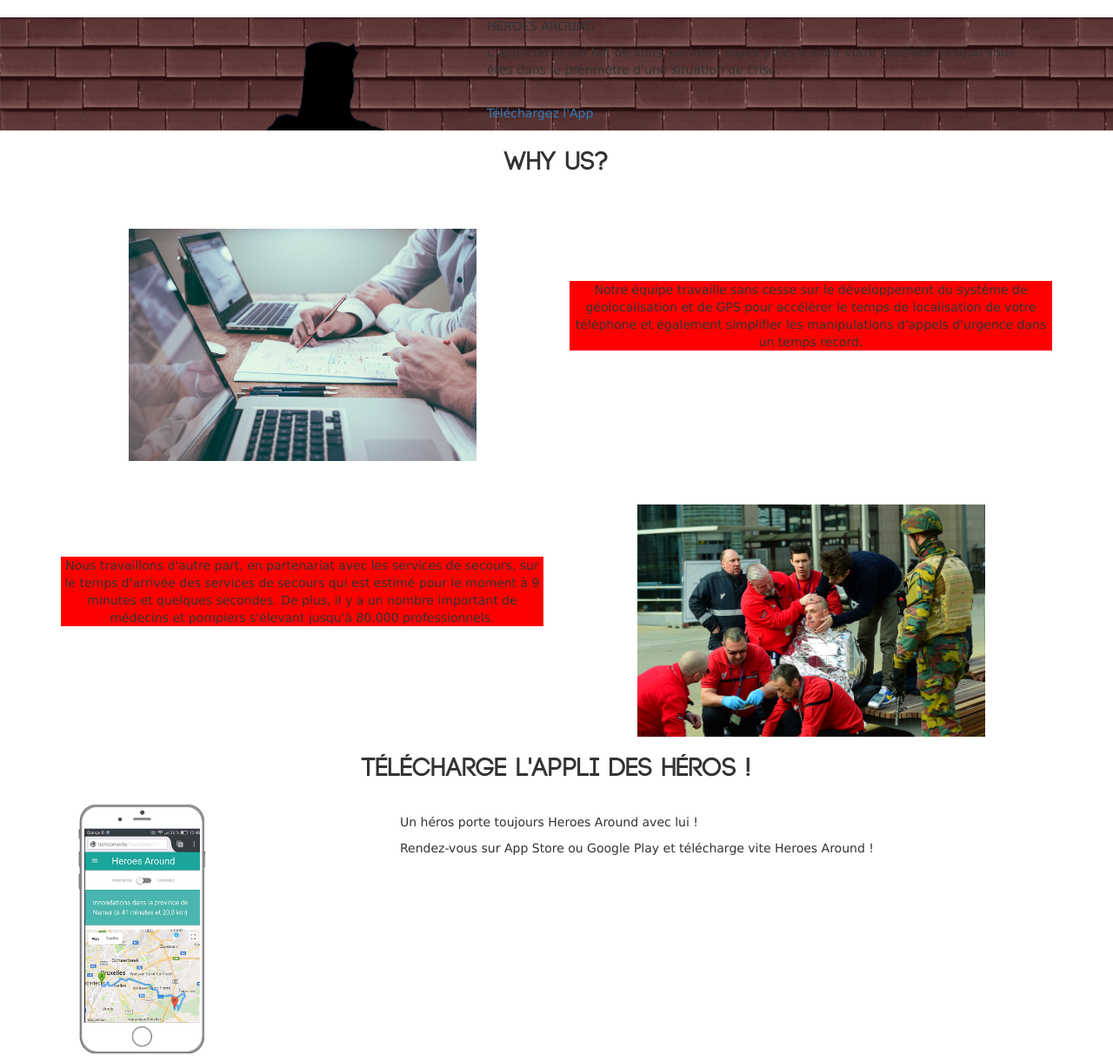
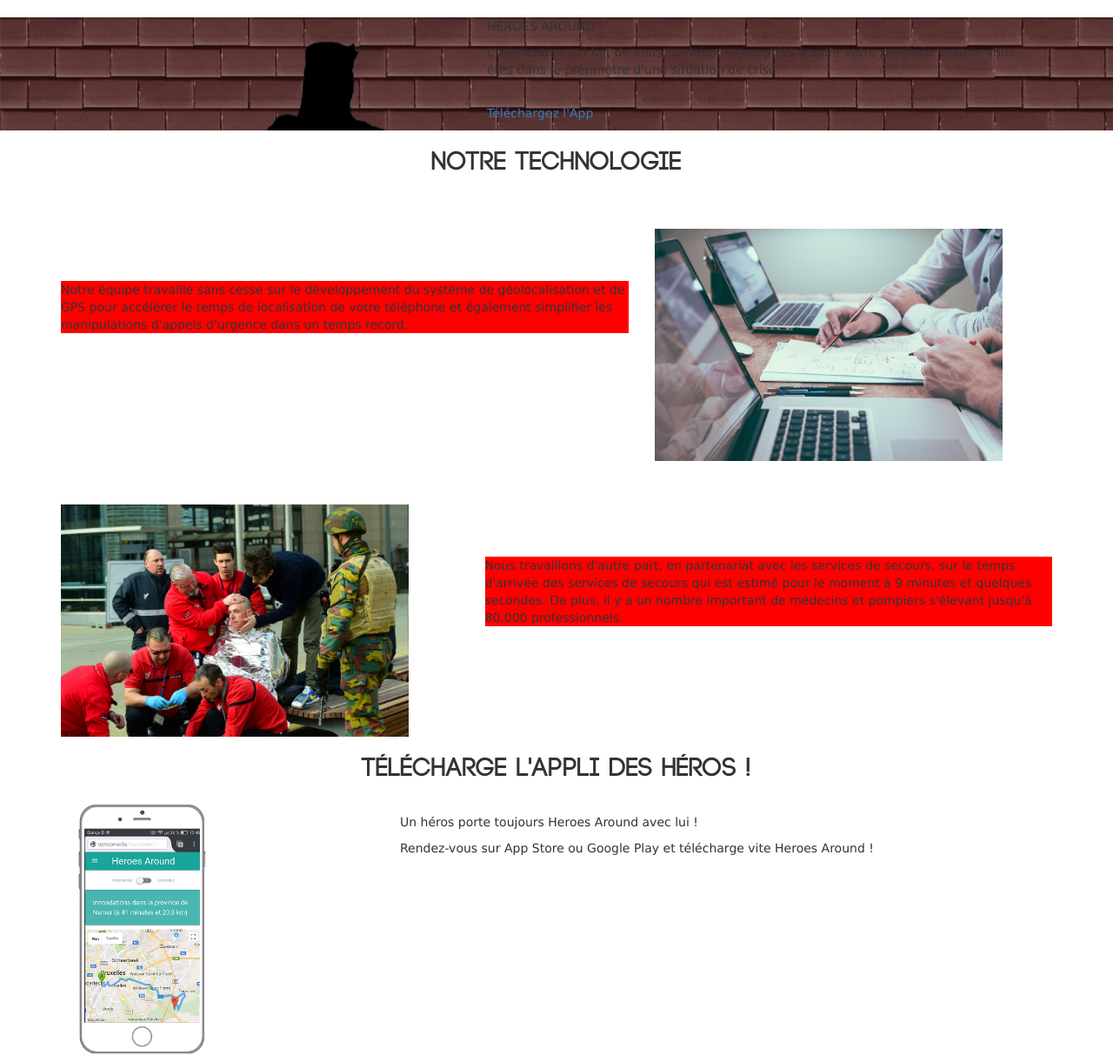
Before and after one commit to l0venothing/heroesAround, a CodeIgniter app: page /database/ in a window 1280 px wide. Shown: the part 66-1287 px from the top of the page at 87% size. Run offline with CodeIgniter, Linux system fonts and the light colour scheme; some libraries are stand-ins or nearby versions.

Commit message:
edit code de tawfiq

```diff
--- a/application/views/article_view.php
+++ b/application/views/article_view.php
@@ -32,37 +32,35 @@
     </header> -->
 
 <div class="row whyus" id="heroes">
-    <h2> Why Us? </h2>
+    <h2>Notre technologie</h2>
 </div>
 
-    <div class="container">
-<div class="row partieun">
+<div class="container">
+    <div class="row partieun">
+        <div class="col-md-7">
+            <p class="para">Notre équipe travaille sans cesse sur le développement du système de géolocalisation
+            et de GPS pour accélérer le temps de localisation de votre téléphone et également simplifier
+            les manipulations d'appels d'urgence dans un temps record.
+            </p>
 
-    <div class="col-md-6">
-        <img id="imgaccueil" src="assets/img/info.jpg" alt="heroes info">
+        </div>
+        <div class="col-md-5">
+            <img class="img-responsive" id="imgaccueil" src="assets/img/info.jpg" alt="heroes info">
+        </div>
     </div>
 
-    <div class="col-md-6">
-        <p class="para">Notre équipe travaille sans cesse sur le développement du système de géolocalisation
-        et de GPS pour accélérer le temps de localisation de votre téléphone et également simplifier
-        les manipulations d'appels d'urgence dans un temps record.
-        </p>
+
+
+    <div class="row partieun">
+        <div class="col-md-5">
+            <img class="img-responsive" id="imgaccueil" src="assets/img/brussels-victim.jpg" alt="heroes">
+        </div>
+
+        <div class="col-md-7">
+            <p class="para">Nous travaillons d'autre part, en partenariat avec les services de secours, sur le temps d'arrivée des services de secours qui est estimé pour le moment à 9 minutes et quelques secondes. De plus, il y a un nombre important de médecins et pompiers s'élevant jusqu'à 80.000 professionnels.
+            </p>
+        </div>
+
     </div>
 
 </div>
-
-<div class="row partieun">
-
-    <div class="col-md-6">
-        <p class="para">Nous travaillons d'autre part, en partenariat avec les services de secours, sur le temps d'arrivée des services de secours qui est estimé pour le moment à 9 minutes et quelques secondes. De plus, il y a un nombre important de médecins et pompiers s'élevant jusqu'à 80.000 professionnels.
-        </p>
-    </div>
-
-
-    <div class="col-md-6">
-        <img id="imgaccueil" src="assets/img/brussels-victim.jpg" alt="heroes">
-    </div>
-
-</div>
-</div>
-</div>
```
